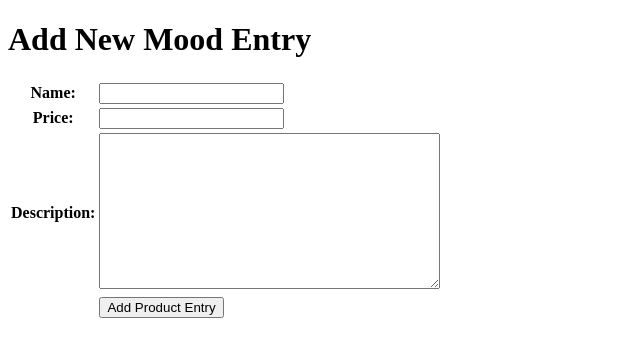
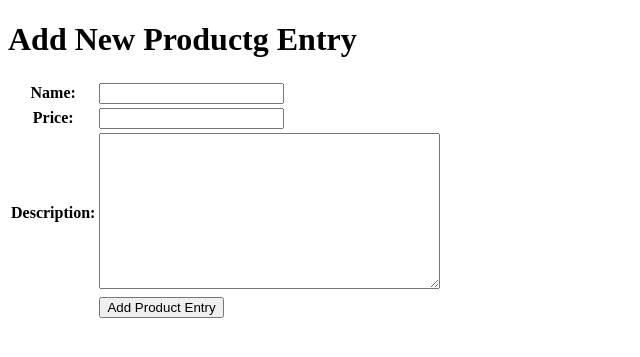
Before and after one commit to ZakiyDaulay/ecommerceproject, a Django app: page /create-product-entry in a window 1280 px wide. Shown: the top 357 px of the page, without its empty margins (0-640 px from the left). Run offline with Django 5.2, Linux system fonts and the light colour scheme.

Commit message:
fixed heading in product entry

```diff
--- a/main/models.py
+++ b/main/models.py
@@ -4,7 +4,7 @@ from django.contrib.auth.models import User
 
 
 class ProductEntry(models.Model):
-    id = models.AutoField(primary_key=True)
+    id = models.UUIDField(primary_key=True, default=uuid.uuid4, editable=False)
     name = models.CharField(max_length=255)
     price = models.IntegerField()
     description = models.TextField()
--- a/main/templates/create_product_entry.html
+++ b/main/templates/create_product_entry.html
@@ -1,7 +1,7 @@
 {% extends 'base.html' %}
 {% block content %}
 
-<h1>Add New Mood Entry</h1>
+<h1>Add New Productg Entry</h1>
 
 <form method="POST">
   {% csrf_token %}
```
